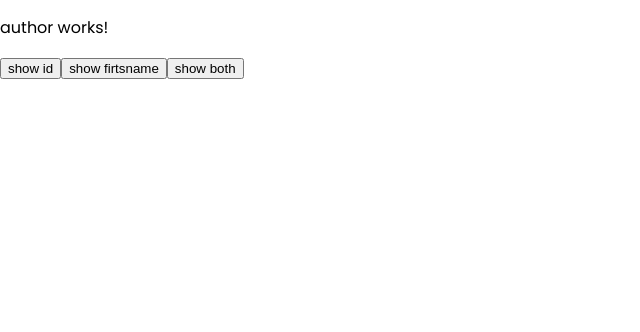
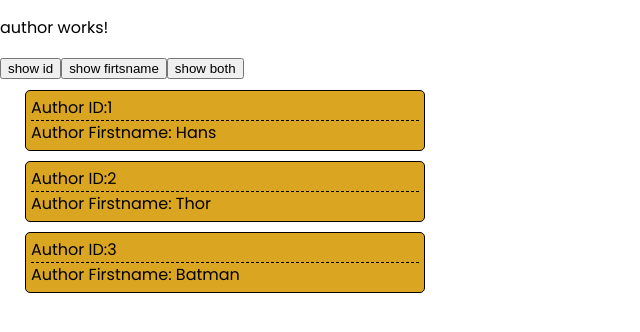
Before and after one commit to Tordenilden/authorBook002, an Angular app: page / in a window 1280 px wide. Shown: the top 332 px of the page, without its empty margins (0-640 px from the left). Built offline with nearby package versions, Linux system fonts and the light colour scheme.

Commit message:
service start

```diff
--- a/src/app/components/author/author.component.ts
+++ b/src/app/components/author/author.component.ts
@@ -1,5 +1,6 @@
 import { Component, OnInit } from '@angular/core';
 import { IAuthor } from 'src/app/interface/iauthor';
+import { AuthorService } from 'src/app/services/author.service';
 
 
 //Decorator , det er meta data om en class i Angular
@@ -15,9 +16,11 @@ import { IAuthor } from 'src/app/interface/iauthor';
   */
 export class AuthorComponent implements OnInit {
   authorList : IAuthor[] = [];
-  constructor() { }  //DI
+  // det der står inde i constructor er nu en property i class.
+  constructor(private api:AuthorService) { }  //DI services eller moduler eller noget vodoo
 
   ngOnInit(): void { // denne metode kører når component bygges
+    this.authorList= this.api.getAuthorsHardcoded();
   }
 
   // Events / Handlinger
--- /dev/null
+++ b/src/app/services/author.service.ts
@@ -0,0 +1,28 @@
+import { Injectable } from '@angular/core';
+import { IAuthor } from '../interface/iauthor';
+
+@Injectable({
+  providedIn: 'root'
+})
+export class AuthorService {
+
+  constructor() { }
+  // getauthorById, getAuthors, createAuthor, deleteAuthor ....
+  // hvad er forskellen mellem let og var
+  // var er global scoped
+  // let er local scoped
+  // betyder det noget? (mange gange nej,
+  // MEN der kan være situationer hvor det er rigtig skidt)
+  getAuthorsHardcoded():IAuthor[]{
+    let authors : IAuthor[] = [
+      {authorId:1, firstName:"Hans"},
+      {authorId:2, firstName:"Thor"},
+      {authorId:3, firstName:"Batman"}
+    ];
+    return authors;
+  }
+
+  // getAuthors():Observable<IAuthor[]>{
+  //   return this.http.get<IAuthor[]>(this.url);
+  // }
+}
```
Also changed, not shown: 1 other file (tests, documents, lock files or other folders).
